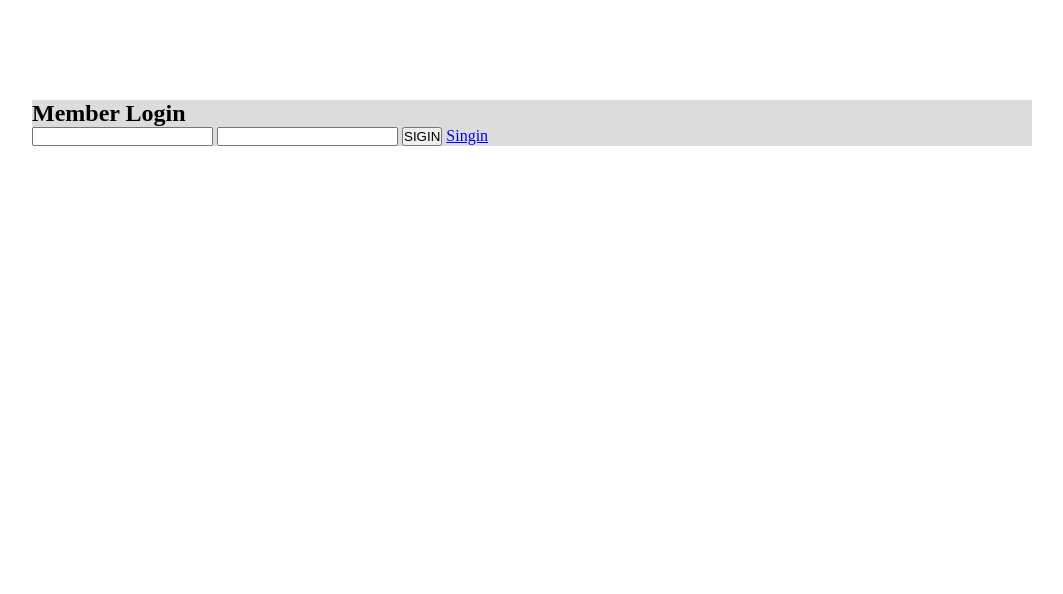
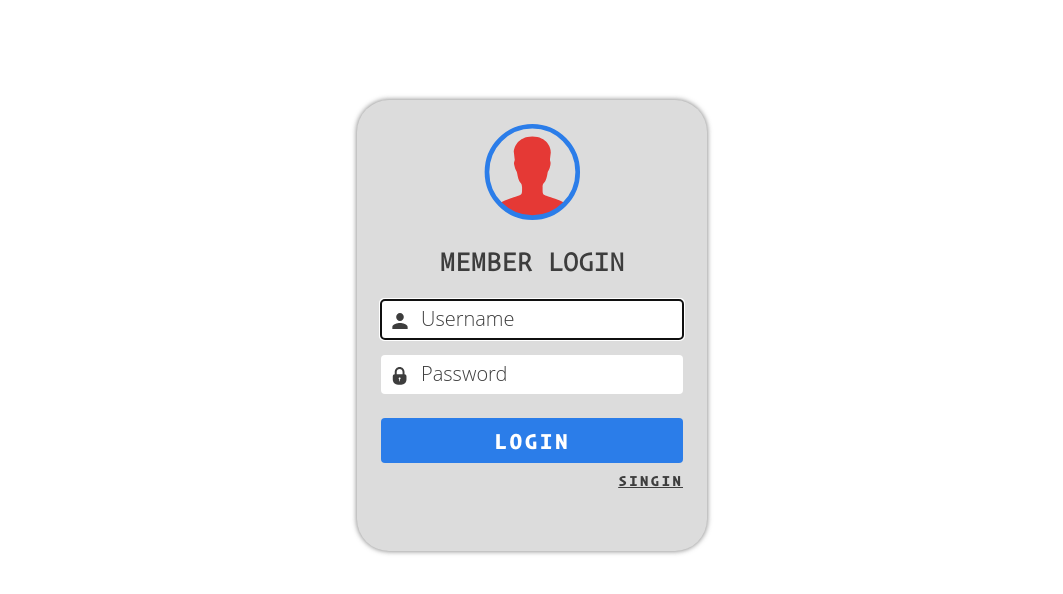
Before and after one commit to jaimeviloriogreen/LOGIN-MVC, a PHP site: page / in a window 1280 px wide. Shown: the top 594 px of the page, without its empty margins (108-1171 px from the left). Run offline with PHP 8.4, Linux system fonts and the light colour scheme.

Commit message:
login style finished

```diff
--- a/assets/css/style.css
+++ b/assets/css/style.css
@@ -40,7 +40,96 @@ html{
     width: 90%;
     max-width: 62.5rem;
     margin: 6.25rem auto;
+    display: flex;
+    justify-content: center;
 }
 .sectionLogin{
+    width: 350px;
     background-color: var(--color3);
+    border-radius: 2rem;
+    display: grid;
+    grid-template-columns: repeat(4, 1fr);
+    grid-template-rows: 9rem 3rem auto 5rem;
+    grid-template-areas: "a a a a"
+                         "b b b b"
+                         "c c c c"
+                         "d d d d";
+    justify-items: center;
+    box-shadow: 0px 0px 5px .5px rgba(107, 107, 107, 0.801)
 }
+.icon-user-main{
+    width: 6.25rem;
+    grid-area: a;
+    align-self: center;
+}
+.icon-user,
+.icon-lock{
+    width: 1.125rem;
+    height: 1.125rem;
+    grid-area: a;
+    align-self: center;
+}
+.sectionLogin > h1{
+    font-family: var(--fuente1);
+    color: var(--color6);
+    text-transform: uppercase;
+    font-size: 1.75rem;
+    grid-area: b;
+}
+form[name="mainForm"]{
+    width: calc(100% - 3rem);
+    grid-area: c;
+    display: flex;
+    flex-flow: column nowrap;
+}
+input[type="text"],
+input[type="password"]{
+    border: none;
+    margin: .5rem 0rem;
+    font-size: 1.25rem;
+    padding: .5rem 2.5rem;
+    border-radius: .25rem;
+}
+
+.user-name,
+.user-lock{
+    display: flex;
+    flex-flow: column nowrap;
+    position: relative;
+}
+.user-name img,
+.user-lock img{
+    position: absolute;
+    left: 0;
+    top: 9.5px;
+    margin: 0.625rem;
+}
+
+input[type="text"]::placeholder,
+input[type="password"]::placeholder{
+   font-family: var(--fuente4);
+   font-weight: 300;
+   color: #3d3d3d;
+}
+input[type="submit"]{
+    border: none;
+    margin: .5rem 0rem;
+    font-size: 1.25rem;
+    padding: .5rem 1.5rem;
+    border-radius: .25rem;
+    background-color: var(--color4);
+    font-family: var(--fuente3);
+    font-size: 1.5rem;
+    cursor: pointer;
+    color: var(--color1);
+    margin-top: 1rem;
+    letter-spacing: .125rem;
+}
+.sectionLogin > a{
+    grid-area: d;
+    font-family: var(--fuente3);
+    color: var(--color6);
+    justify-self: flex-end;
+    margin-right: 1.5rem;
+    letter-spacing: .125rem;
+}
--- a/views/main.php
+++ b/views/main.php
@@ -2,14 +2,23 @@
 
 <main class="container">
     <section class="sectionLogin">
+    <img class="icon-user-main" src="/assets/img/sector6.svg" alt="icon-user">
+
         <h1>Member Login</h1>
-        <form action="#" method="POST" name="mainForm">
-            <input type="text" name="username" id="username">
-            <input type="password" name="password" id="password">
-            <input type="submit" value="SIGIN">
-            <a href="#">Singin</a>
+        <form action="#" method="POST" name="mainForm" autocomplete="off">
+            <div class="user-name">
+                <input type="text" name="username" id="username" autofocus placeholder="Username">
+                <img class='icon-user' src='/assets/img/sector3.svg' alt='icon-user'>
+            </div>
+            <div class="user-lock">
+                <input type="password" name="password" id="password" placeholder="Password">
+                <img class='icon-lock' src='/assets/img/sector1.svg' alt='icon-lock'>
+            </div>
+            <input type="submit" value="LOGIN">
         </form>
+        <a href="#">SINGIN</a>
     </section>
+
 </main>
 
-<?php include("views/includes/header.php");?>
+<?php include("views/includes/footer.php");?>
```
Also changed, not shown: assets/img/sector1.svg (added), assets/img/sector2.svg (added), assets/img/sector3.svg (added), assets/img/sector6.svg (added).
